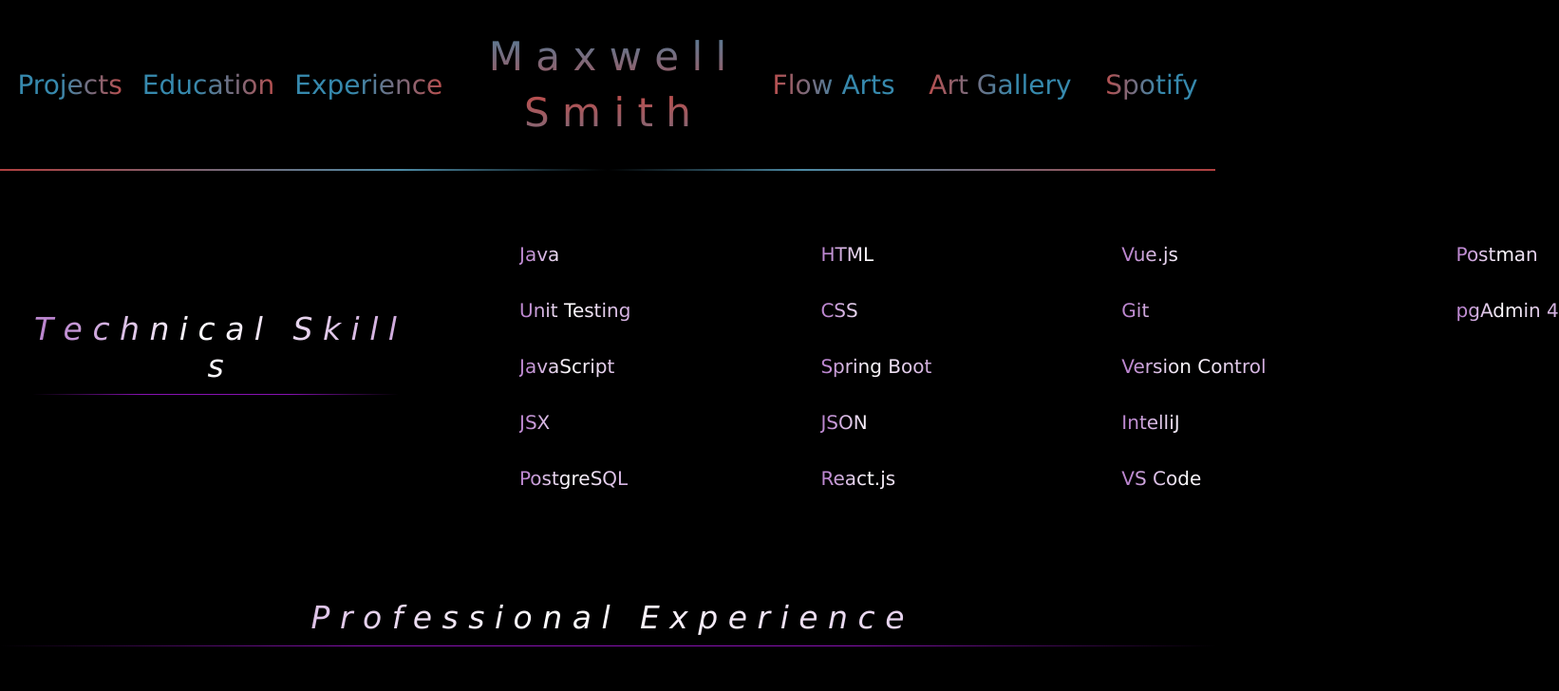
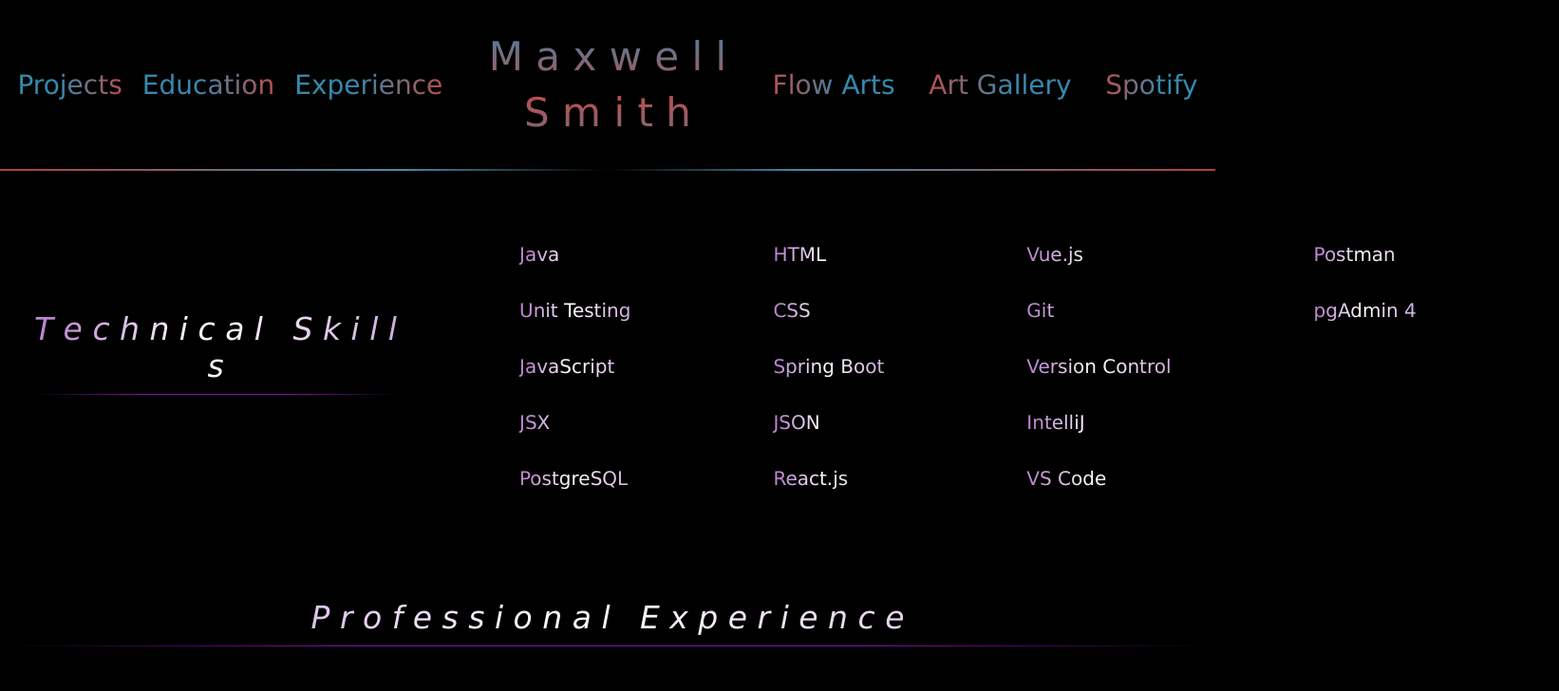
Before and after one commit to mxwllsmth/maxsmith, a React (Create React App) app: page /Experience in a window 1280 px wide. Shown: the top 728 px of the page at 95% size, 1642 px wide, since content can reach past the window. Built offline with nearby package versions, Linux system fonts and the light colour scheme.

Commit message:
Experience page layout update

```diff
--- a/src/styles/Experience.css
+++ b/src/styles/Experience.css
@@ -42,7 +42,7 @@
 
 #skill {
   margin-top: 20px;
-  margin-right: 200px;
+  margin-right: 150px;
   -webkit-background-clip: text;
   background-clip: text;
   background-image: linear-gradient(to right, white 0%, rgb(186, 131, 206) 40%, white 60%, rgb(186, 131, 206) 100%);
```
